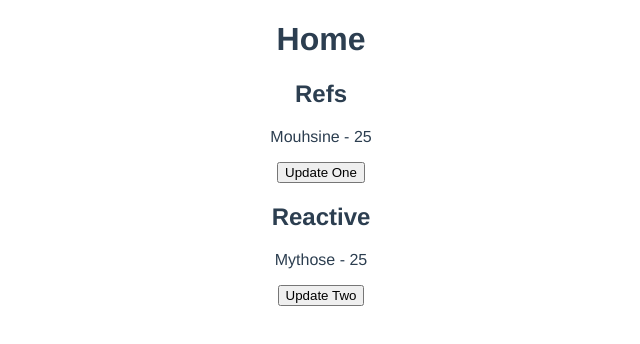
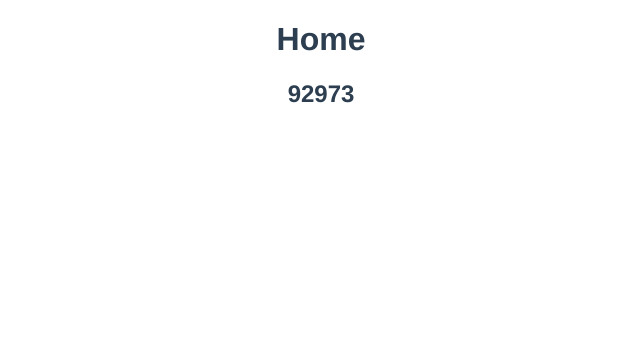
Before and after one commit to mouhsineelachbi/Dogo_Blog, a Vue app: page / in a window 1280 px wide. Shown: the top 344 px of the page, without its empty margins (319-959 px from the left). Built offline with nearby package versions, Linux system fonts and the light colour scheme.

Commit message:
how we use computed values

```diff
--- a/src/views/Home.vue
+++ b/src/views/Home.vue
@@ -1,36 +1,24 @@
 <template>
   <div class="home">
       <h1> Home </h1>
-      <h2> Refs </h2>
-      <p> {{ meOne.name }} - {{ meOne.age }}</p>
-      <button @click="updateMeOne">Update One</button>
-      <h2>Reactive</h2>
-      <p> {{ meTwo.name }} - {{ meTwo.age }}</p>
-      <button @click="updateMeTwo">Update Two</button>
+      <h2>{{  age   }}</h2>
 
   </div>
 </template>
 
 <script>
-import { reactive, ref } from 'vue';
+import { computed, reactive, ref } from 'vue';
 
 
 export default {
   name: 'Home',
   setup () {
+    // use computed values
+    let age = computed(() => {
+      return Math.floor(Math.random()*100000);
+    })
 
-    let meOne = ref({ name: 'Mouhsine', age: 25 }); // work better for external composition functions cz thy're retain reactivity when exposed
-    let meTwo = reactive({ name: 'Mythose', age: 25 }); // reactive doesn't work with primitive value like reactive('mouhsine') or reactive(1)
-
-    function updateMeOne () {
-      meOne.value.age = Math.floor(Math.random()*100);
-    }
-
-    function updateMeTwo () {
-      meTwo.age = Math.floor(Math.random()*100);
-    }
-
-    return { meOne, updateMeOne, meTwo, updateMeTwo }
+    return {  age }
   }
 }
 </script>
```
